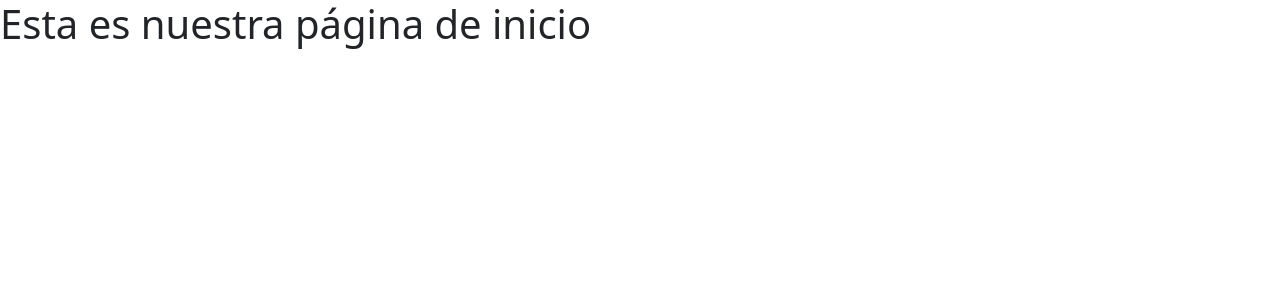
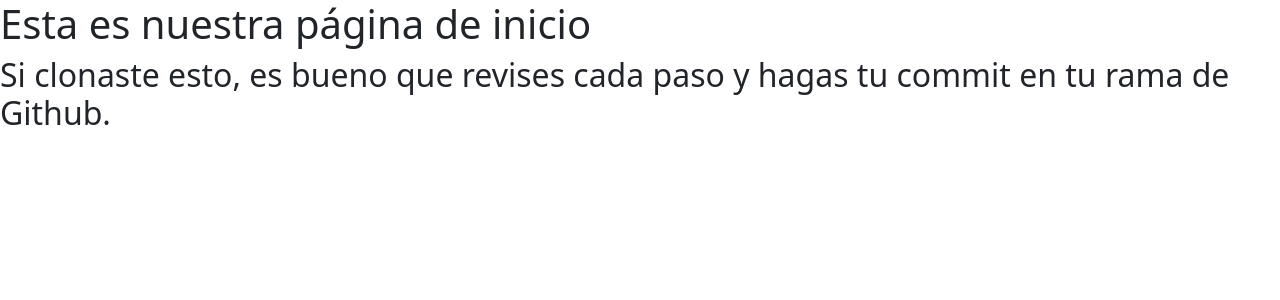
Before and after one commit to PatriNet77/2023-info-com-8, a Django app: page / in a window 1280 px wide. Shown: the top 300 px of the page. Run offline with Django 4.2, Linux system fonts and the light colour scheme.

Commit message:
Agregando texto a index-html

```diff
--- a/Semana13/blog/templates/index.html
+++ b/Semana13/blog/templates/index.html
@@ -19,6 +19,7 @@
   </header>
   <main>
     <h1>Esta es nuestra página de inicio</h1>
+    <h2>Si clonaste esto, es bueno que revises cada paso y hagas tu commit en tu rama de Github.</h2>
   </main>
   <footer>
     <!-- place footer here -->
```
